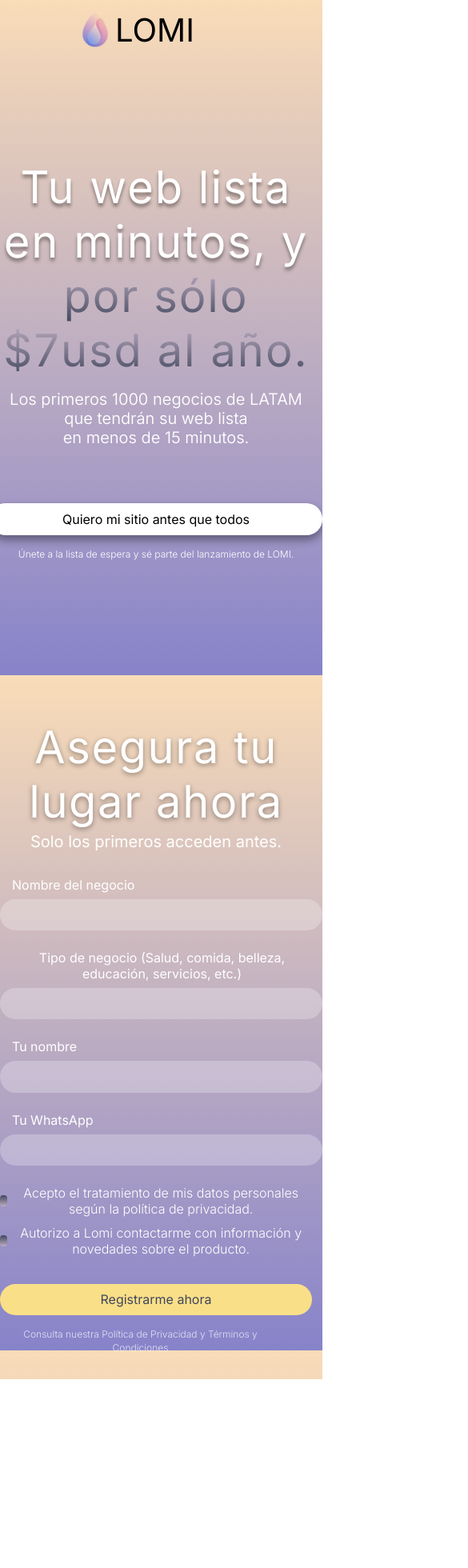
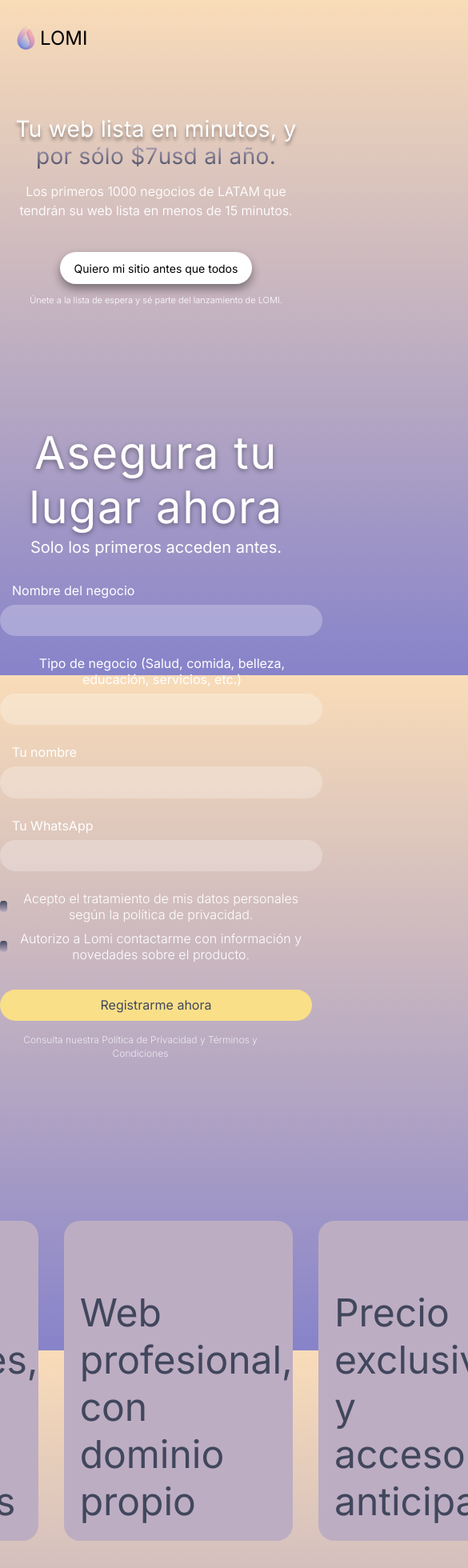
Before and after one commit to Staion-ai/beta-lomi, a React (Vite) app: page / in a window 390 px wide. Shown: the top 1960 px of the page at 80% size, 585 px wide, since content can reach past the window. Before the commit the page ends 1724 px from the top, so only its background shows below. Built offline with nearby package versions, Linux system fonts and the light colour scheme.

Commit message:
Se termina la estructura HTML y los estilos en CSS a todos los componentes

```diff
--- a/src/App.jsx
+++ b/src/App.jsx
@@ -1,5 +1,7 @@
 import Header from './components/Header'
 import Formulario from './components/Formulario'
+import Cards from './components/Cards'
+import Footer from './components/Footer'
 
 import './assets/styles/App.css'
 
@@ -9,6 +11,8 @@
     <>
       <Header />
       <Formulario />
+      <Cards />
+      <Footer />
     </>
   )
 }
--- /dev/null
+++ b/src/assets/styles/Cards.css
@@ -0,0 +1,34 @@
+.features-container {
+    display: flex;
+    justify-content: center;
+    gap: 2rem;
+
+    margin-top: 150px;
+    margin-bottom: 250px;
+
+}
+
+.feature-card {
+    background-color: #BDADC2;
+    border-radius: 20px;
+    width: 400px;
+    height: 400px;
+    display: flex;
+    align-items: flex-end;
+    justify-content: flex-start;
+}
+
+.feature-card p {
+    color: #41475D;
+    font-size: 48px;
+    font-weight: 400;
+
+    padding-left: 20px;
+    transition: color 0.3s ease;
+
+    margin-bottom: 20px;
+  }
+
+.feature-card:hover p {
+    color: #ffffff;
+}
--- /dev/null
+++ b/src/assets/styles/Footer.css
@@ -0,0 +1,79 @@
+.footer {
+
+    text-align: center;
+    color: #ffffff;
+
+    display: flex;
+    flex-direction: column;
+    align-items: center;
+    justify-content: center;
+    text-align: center;
+
+}
+
+.footer-message {
+    font-size: 40px;
+    font-weight: 400;
+    text-shadow: 0px 2px 6px rgba(0, 0, 0, 0.4);
+
+    margin-bottom: 300px;
+}
+
+.footer-logo {
+
+    margin-top: 100px;
+    display: flex;
+    align-items: center;
+    justify-content: center;
+    gap: 0.5rem;
+    margin-bottom: 2rem;
+}
+
+.footer-logo img {
+    width: 60px;
+    height: 60px;
+    font-size: 20px;
+}
+
+.footer-logo span {
+    font-size: 40px;
+    font-weight: 400;
+    color: #FFF;
+    margin: 0;
+}
+
+.footer-description,
+.footer-contact,
+.footer-copy {
+
+    font-size: 16px;
+    font-weight: 400;
+    margin-bottom: 20px;
+    margin-left: auto;
+    margin-right: auto;
+}
+
+.footer-description {
+    white-space: nowrap;
+    text-align: center;
+    font-size: 16px;
+    color: #ffffff;
+    margin-bottom: 2rem;
+
+}
+
+.footer-contact a {
+    color: #ffffff;
+    text-decoration: underline;
+    transition: opacity 0.2s ease;
+}
+
+.footer-contact a:hover {
+    opacity: 0.8;
+}
+
+.footer-copy {
+    font-size: 12px;
+    opacity: 0.7;
+    margin-top: 2rem;
+}
--- a/src/assets/styles/Formulario.css
+++ b/src/assets/styles/Formulario.css
@@ -1,6 +1,6 @@
 .form-section {
     max-width: 700px;
-    margin: 200px auto 0 auto;
+    margin: 150px auto 0 auto;
 
     display: flex;
     flex-direction: column;
@@ -133,6 +133,5 @@
     align-self: center;
     text-decoration: none;
     display: block;
-
-    margin-bottom: 30px;
+    margin-bottom: 50px;
 }
--- a/src/assets/styles/Header.css
+++ b/src/assets/styles/Header.css
@@ -5,12 +5,10 @@
   height: 100%;
 }
 
-
 .logo-container {
   width: 186px;
   height: 75.05px;
   margin-left: 94px;
-
   display: flex;
   align-items: center;
 }
@@ -23,7 +21,6 @@
 .logo-text {
   font-size: 40px;
   font-weight: 400;
-
   color: #000;
   margin: 0;
 }
@@ -35,7 +32,6 @@
   justify-content: center;
   text-align: center;
   flex-direction: column;
-
   margin-top: 124.95px;
 }
 
@@ -44,7 +40,6 @@
   font-weight: 400;
   text-align: center;
   margin: 0;
-
   letter-spacing: 0.125rem;
 }
 
@@ -63,32 +58,24 @@
 }
 
 .description {
-
   color: #ffffff;
   font-size: 20px;
   max-width: 650px;
-
   margin-top: 15px;
   font-weight: 350;
-
 }
 
 .cta {
-
   width: 416px;
-    height: 40px;
+  height: 20px;
   background-color: white;
-
   border-radius: 20px;
   border: none;
   margin-top: 70px;
-
   font-size: 16px;
   cursor: pointer;
-
   transition: background-color 0.3s ease;
   box-shadow: 0 6px 12px rgba(0, 0, 0, 0.4);
-
 }
 
 .cta:hover {
@@ -102,3 +89,152 @@
   color: #ffffff;
   text-align: center;
 }
+
+
+
+/* RESPONSIVE CONTENT */
+@media (max-width: 768px) {
+  .logo-container {
+    margin-left: 20px;
+    width: auto;
+    padding-top: 15px;
+  }
+
+  .logo {
+    width: 40px;
+    height: 40px;
+    font-size: 20px;
+  }
+
+  .logo-text {
+    font-size: 28px;
+  }
+
+  .info-container {
+    margin-top: 80px;
+    padding: 0 15px;
+  }
+
+  .info-title {
+    font-size: 36px;
+    letter-spacing: 0.05rem;
+  }
+
+  .description {
+    font-size: 18px;
+    max-width: 100%;
+    margin-top: 20px;
+  }
+
+  .cta {
+    width: 100%;
+    max-width: 280px;
+    height: 42px;
+    margin-top: 50px;
+    font-size: 15px;
+  }
+}
+
+@media (max-width: 480px) {
+  .logo-container {
+    margin-left: 15px;
+    padding-top: 10px;
+  }
+
+  .logo {
+    width: 35px;
+    height: 35px;
+    font-size: 18px;
+  }
+
+  .logo-text {
+    font-size: 24px;
+  }
+
+  .info-container {
+    margin-top: 60px;
+    padding: 0 10px;
+  }
+
+  .info-title {
+    font-size: 28px;
+    letter-spacing: 0.02rem;
+    line-height: 1.2;
+  }
+
+  .description {
+    font-size: 16px;
+    margin-top: 15px;
+    line-height: 1.5;
+  }
+
+  .cta {
+    width: 100%;
+    max-width: 240px;
+    height: 40px;
+    margin-top: 40px;
+    font-size: 14px;
+  }
+
+  .footer-note {
+    font-size: 11px;
+    margin-top: 0.8rem;
+    padding: 0 10px;
+  }
+}
+
+@media (max-width: 320px) {
+  .info-title {
+    font-size: 24px;
+  }
+
+  .description {
+    font-size: 14px;
+  }
+
+  .cta {
+    max-width: 260px;
+    height: 46px;
+    font-size: 14px;
+  }
+}
+
+/* Landscape phones */
+@media (max-width: 768px) and (orientation: landscape) {
+  .info-container {
+    margin-top: 40px;
+  }
+
+  .info-title {
+    font-size: 32px;
+  }
+
+  .description {
+    font-size: 16px;
+  }
+
+  .cta {
+    margin-top: 30px;
+  }
+}
+
+/* Large screens */
+@media (min-width: 1200px) {
+  .info-container {
+    margin-top: 150px;
+  }
+
+  .info-title {
+    font-size: 64px;
+  }
+
+  .description {
+    font-size: 22px;
+  }
+
+  .cta {
+    width: 450px;
+    height: 45px;
+    font-size: 18px;
+  }
+}
--- /dev/null
+++ b/src/components/Cards.jsx
@@ -0,0 +1,25 @@
+import '../assets/styles/Cards.css'
+
+const Cards = () => {
+  return (
+    <>
+        <div className="features-container">
+            <div className="feature-card">
+                <p>Sin diseñadores,<br />sin programar,<br />sin enredos</p>
+            </div>
+
+            <div className="feature-card">
+                <p>Web profesional,<br />con dominio propio</p>
+            </div>
+
+            <div className="feature-card">
+                <p>Precio exclusivo y<br />acceso <br /> anticipado</p>
+            </div>
+
+        </div>
+
+    </>
+  )
+}
+
+export default Cards
--- /dev/null
+++ b/src/components/Footer.jsx
@@ -0,0 +1,33 @@
+import '../assets/styles/Footer.css'
+
+const Footer = () => {
+  return (
+    <>
+        <footer className="footer">
+            <p className="footer-message">
+                Tu página web no puede seguir siendo un pendiente.<br />
+                Hazla realidad con LOMI.
+            </p>
+
+            <div className="footer-logo">
+                <img src="../../lomi-icon.png" alt="Logo LOMI" className="logo" />
+                <span>LOMI</span>
+            </div>
+
+            <p className="footer-description">
+                Lomi es un producto creado por Staion S.A.S. para que cualquier negocio en LATAM tenga su sitio web en minutos, sin complicaciones y con bajo costo.
+            </p>
+
+            <p className="footer-contact">
+                ¿Tienes dudas? Escríbenos a: hola@staion.com.co
+            </p>
+
+            <p className="footer-copy">
+                © 2025 Lomi / Staion S.A.S. Todos los derechos reservados.
+            </p>
+        </footer>
+    </>
+  )
+}
+
+export default Footer
--- a/src/components/Header.jsx
+++ b/src/components/Header.jsx
@@ -16,7 +16,7 @@
                         <span className="text-black">por sólo $7usd al año.</span>
                     </h1>
 
-                    <p className="description"> Los primeros 1000 negocios de LATAM que tendrán su web lista<br />en menos de 15 minutos. </p>
+                    <p className="description"> Los primeros 1000 negocios de LATAM que tendrán su web lista en menos de 15 minutos. </p>
                     <button className="cta">Quiero mi sitio antes que todos</button>
                     <p className="footer-note"> Únete a la lista de espera y sé parte del lanzamiento de LOMI.</p>
                 </div>
```
Lines whose indentation alone changed are shown as unchanged.
